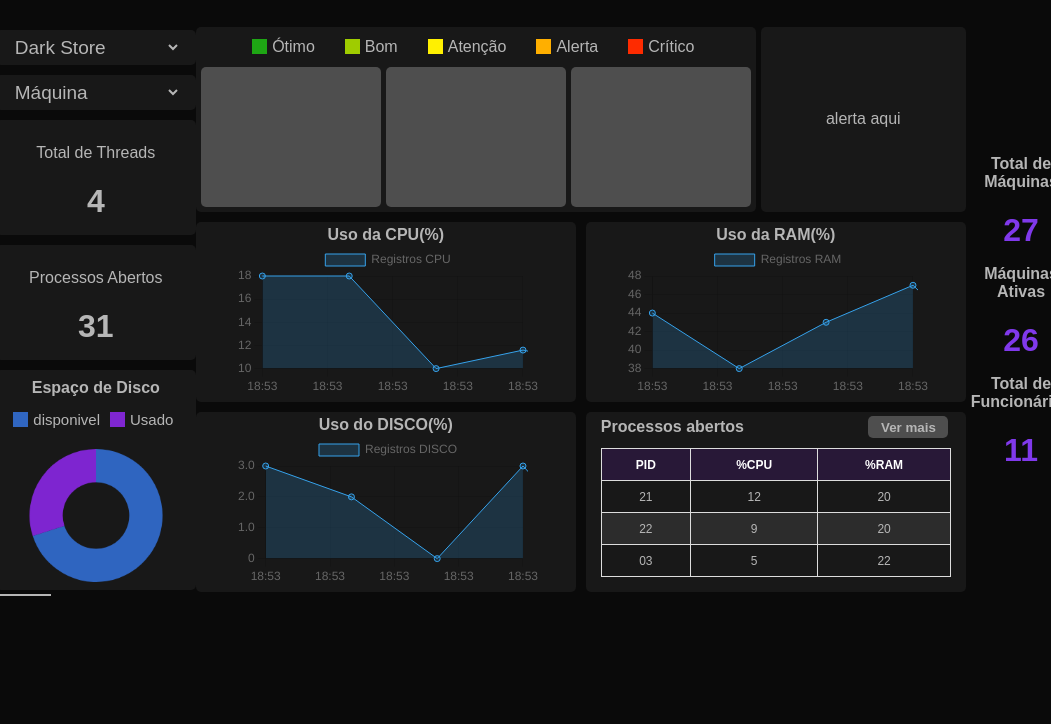
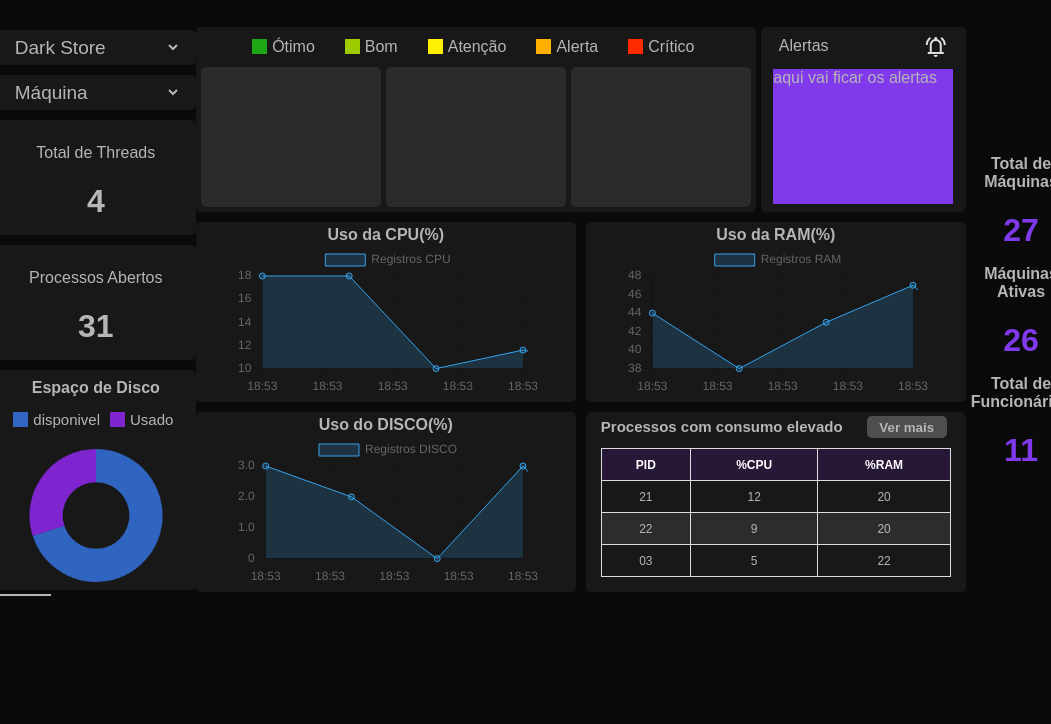
Before and after one commit to Grupo05-ADSC/Site-institucional, a website: page dashboard/dash.html in a window 1280 px wide. Shown: the full height of the page, 229-1280 px from the left. Drawn offline with nearby package versions, Linux system fonts and the light colour scheme; a script that the page names is missing.

Commit message:
fazendo a parte de alertas

```diff
--- a/dashboard/dash.css
+++ b/dashboard/dash.css
@@ -300,7 +300,7 @@ body{
     justify-content: space-between;
 }
 
-.testee{
+.card_alerta{
     background-color: #181818;
     height: 185px;
     width: 205px;
@@ -309,6 +309,25 @@ body{
     align-items: center;
     justify-content: center;
     border-radius: 5px;
+}
+
+.card_alerta .box{
+    background-color: #8039EB;
+    width: 180px;
+    height: 135px;
+    margin-top: 10px;
+}
+
+.titulo_icon{
+    display: flex;
+    flex-direction: row;
+    align-items: center;
+}
+
+.titulo_alerta{
+    height: 20px;
+    width: 50px;
+    margin-right: 95px;
 }
 
 .cardMetrica{
@@ -334,9 +353,9 @@ body{
     justify-content: center;
     display: flex;
     flex-direction: column;
-    background-color: #4e4e4e;
+    background-color: #2b2b2b;
     border-radius: 5px;
-    color: black;
+    color: #b6b6b6;
     font-weight: bold;
 }
 
@@ -421,6 +440,7 @@ table {
 
   .grafico1 .box{
     width: 350px;
+    font-size: 15px;
   }
 
   .button{
@@ -429,7 +449,7 @@ table {
     height: 22px;
     width: 80px;
     border-radius: 5px;
-    margin-left: 120px;
+    margin-left: 20px;
     font-weight: bold;
     color: #b6b6b6;
   }
--- a/dashboard/dash.html
+++ b/dashboard/dash.html
@@ -7,6 +7,8 @@
     <title>DASHBOARD - SISGUARD</title>
 
     <link rel="stylesheet" href="dash.css">
+    <link rel="stylesheet"
+        href="https://fonts.googleapis.com/css2?family=Material+Symbols+Outlined:opsz,wght,FILL,GRAD@20..48,100..700,0..1,-50..200" />
     <link rel="stylesheet"
         href="https://fonts.googleapis.com/css2?family=Material+Symbols+Outlined:opsz,wght,FILL,GRAD@20..48,100..700,0..1,-50..200" />
     <link rel="stylesheet"
@@ -156,7 +158,7 @@
                                 staticLabels: {
                                     font: "12px sans-serif", // Especifica a fonte dos rótulos
                                     labels: [0, 30, 50, 70, 90, 100], // Rótulos nas divisórias das cores
-                                    color: "#000000", // Cor do texto do rótulo
+                                    color: "#b6b6b6", // Cor do texto do rótulo
                                     fractionDigits: 0 // Precisão numérica. 0 = arredondar
                                 }
                             };
@@ -217,7 +219,7 @@
                                 staticLabels: {
                                     font: "12px sans-serif", // Especifica a fonte dos rótulos
                                     labels: [0, 40, 60, 80, 90, 100], // Rótulos nas divisórias das cores
-                                    color: "#000000", // Cor do texto do rótulo
+                                    color: "#b6b6b6", // Cor do texto do rótulo
                                     fractionDigits: 0 // Precisão numérica. 0 = arredondar
                                 }
                             };
@@ -258,7 +260,7 @@
                                 staticLabels: {
                                     font: "12px sans-serif", // Especifica a fonte dos rótulos
                                     labels: [0, 40, 60, 80, 90, 100], // Rótulos nas divisórias das cores
-                                    color: "#000000", // Cor do texto do rótulo
+                                    color: "#b6b6b6", // Cor do texto do rótulo
                                     fractionDigits: 0 // Precisão numérica. 0 = arredondar
                                 }
                             };
@@ -273,8 +275,16 @@
                     </div>
                 </div>
             </div>
-            <div class="testee">
-                alerta aqui
+            <div class="card_alerta">
+                <div class="titulo_icon">
+                    <div class="titulo_alerta">Alertas</div>
+                    <span class="material-symbols-outlined">
+                        notifications_active
+                    </span>
+                </div>
+                <div class="box">
+                    aqui vai ficar os alertas
+                </div>
             </div>
 
         </div>
@@ -304,7 +314,7 @@
                 </div>
                 <div class="grafico1">
                     <div class="box">
-                        <b id="titulo">Processos abertos</b>
+                        <b id="titulo">Processos com consumo elevado</b>
                         <button class="button">Ver mais</button>
                         <table>
                             <thead>
```
